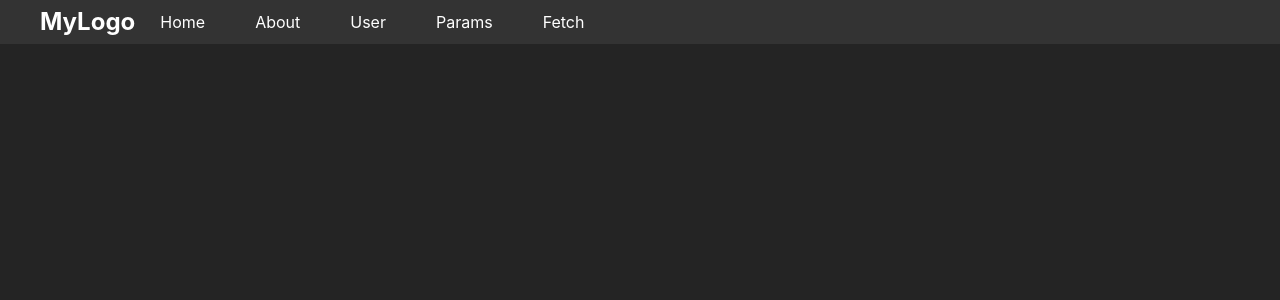
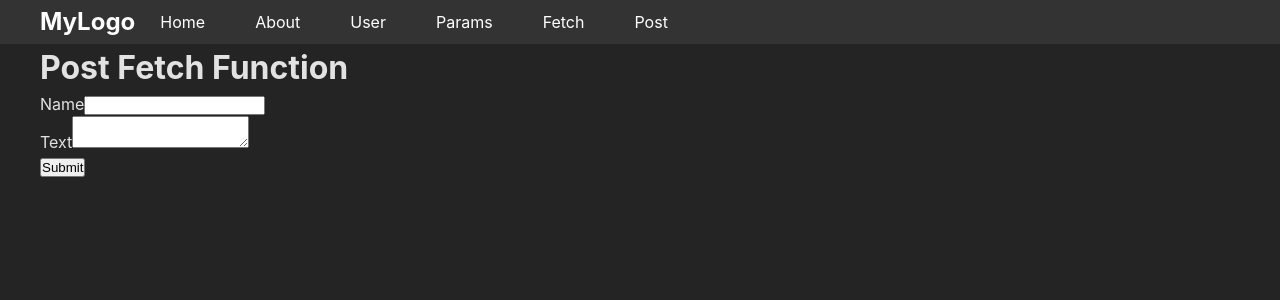
Before and after one commit to HaiderAliGill/React-project, a React (Vite) app: page /post in a window 1280 px wide. Shown: the top 300 px of the page. Built offline with nearby package versions, Linux system fonts and the light colour scheme.

Commit message:
new changes in code with Postfetch method

```diff
--- a/src/App.jsx
+++ b/src/App.jsx
@@ -6,6 +6,7 @@ import Navbar from "./Component/Navbar/Navbar";
 import UserList from "./Component/UserLIst/UserList";
 import Getparams from "./Component/Getparams/Getparams";
 import Fetch from "./Component/Fetch/Fetch";
+import Postfetch from "./Component/Postfetch/Postfetch";
 
 function App() {
   return <>
@@ -17,6 +18,7 @@ function App() {
         <Route path="/user" element={<UserList />} />
         <Route path="/params" element={<Getparams />} />
         <Route path="/fetch" element={<Fetch />} />
+        <Route path="/post" element={<Postfetch />} />
       </Routes>
     </BrowserRouter>
   </>;
--- a/src/Component/Navbar/Navbar.jsx
+++ b/src/Component/Navbar/Navbar.jsx
@@ -33,6 +33,9 @@ const Navbar = () => {
           <li className="nav-item">
             <Link to="/fetch" className="nav-links" onClick={closeMenu}>Fetch</Link>
           </li>
+          <li className="nav-item">
+            <Link to="/post" className="nav-links" onClick={closeMenu}>Post</Link>
+          </li>
         </ul>
       </div>
     </nav>
--- /dev/null
+++ b/src/Component/Postfetch/Postfetch.jsx
@@ -0,0 +1,71 @@
+import React, { useState } from "react";
+
+function Postfetch() {
+  const [postdata, setpostdate] = useState({
+    title: " ",
+    body: " ",
+  });
+
+  const handelfun = (e) => {
+    console.log(e);
+    const { name, value } = e.target;
+
+    setpostdate({
+      ...postdata,
+      [name]: value,
+    });
+  };
+
+  const handelsubmit = (e) => {
+    e.preventDefault();
+
+    const pastUrl = "https://jsonplaceholder.typicode.com/posts";
+
+    // make request that is name like send data this suld be a object table
+
+    const requesttype = {
+      method: "POST",
+      headers: {
+        "Content-Type": "application/json",
+      },
+      body: JSON.stringify(postdata),
+    };
+
+    fetch(pastUrl, requesttype)
+      .then((response) => response.json())
+      .then((data) => console.log(data))
+      .catch((error) => console.log(error));
+  };
+
+  return (
+    <div className="nav-container">
+      <div className="">
+        <h1 className="">Post Fetch Function</h1>
+        <form onSubmit={handelsubmit}>
+          <div className="">
+            <label htmlFor="title">Name</label>
+            <input
+              type="text"
+              name="title"
+              defaultValue={postdata.title}
+              // value={postdata.title}
+              onChange={handelfun}
+            />
+          </div>
+          <div className="">
+            <label htmlFor="body">Text</label>
+            <textarea
+              name="body"
+              id=""
+              defaultValue={postdata.body}
+              onChange={handelfun}
+            ></textarea>
+          </div>
+          <button type="submit">Submit</button>
+        </form>
+      </div>
+    </div>
+  );
+}
+
+export default Postfetch;
```
